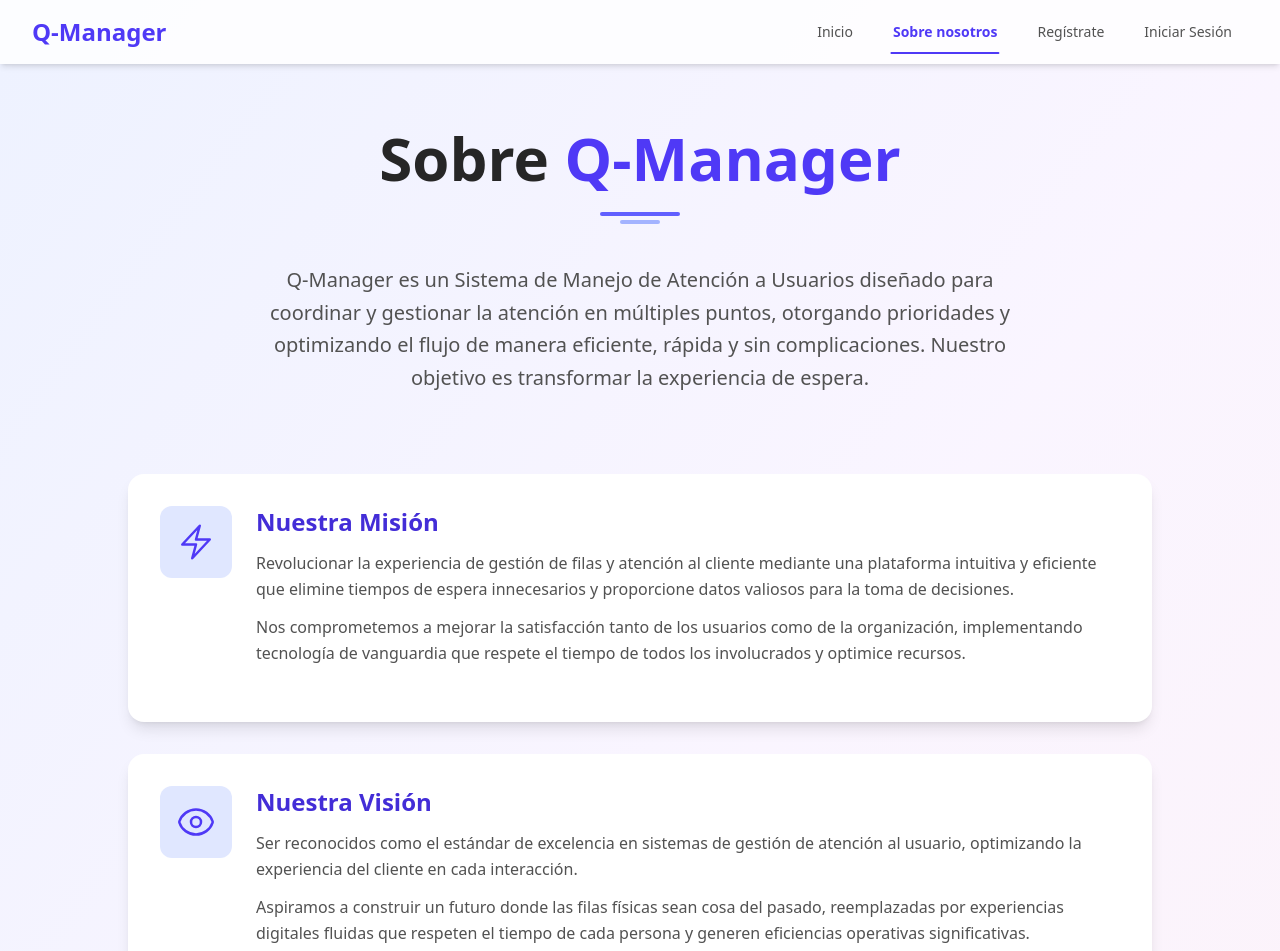
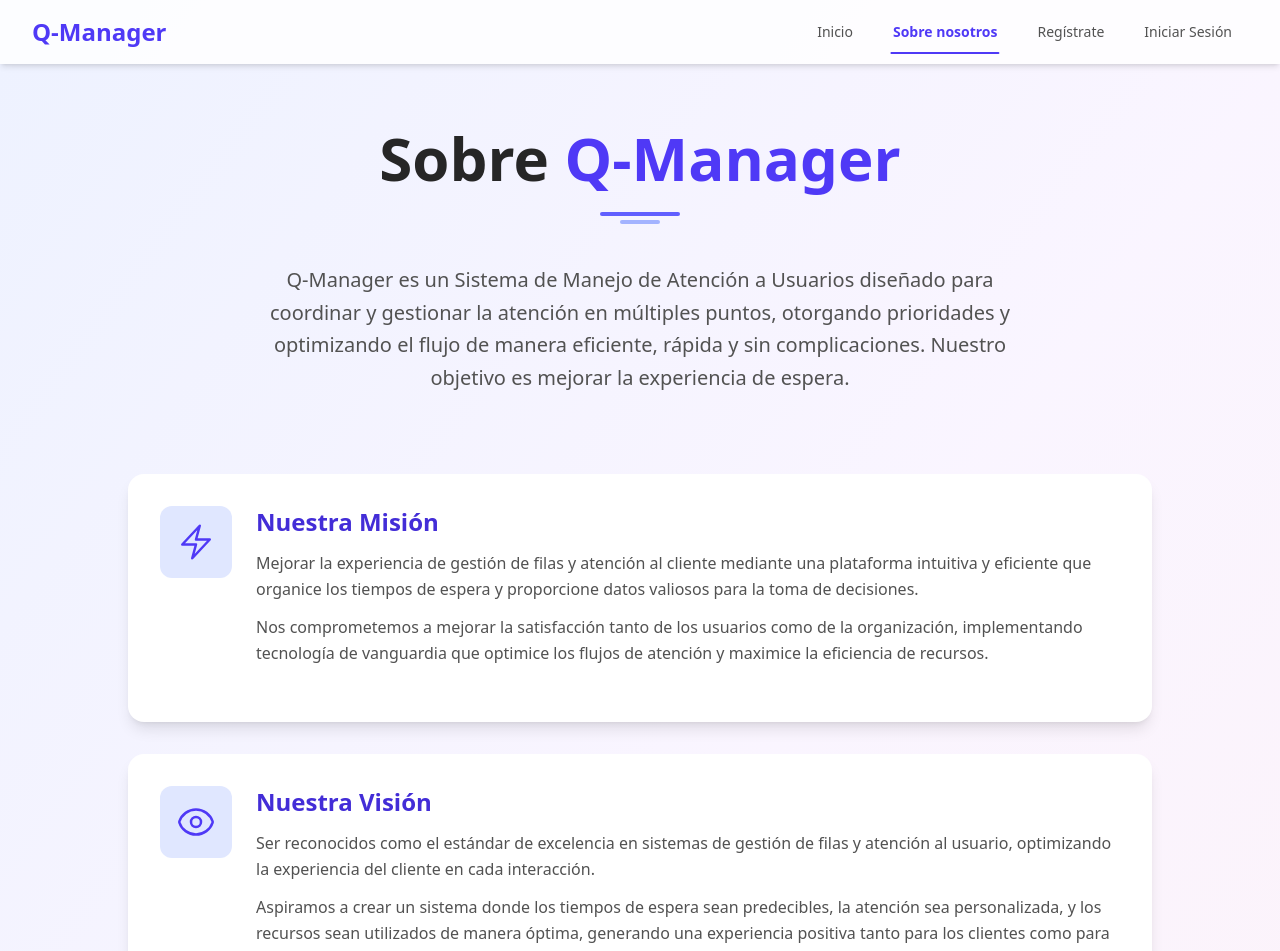
Before and after one commit to juanpab05/Q-Manager, a React (Vite) app: page /about in a window 1280 px wide. Shown: the top 951 px of the page. Built offline with nearby package versions, Linux system fonts and the light colour scheme.

Commit message:
Update About page content to enhance clarity and engagement. Revised mission and vision statements for improved messaging and user experience, focusing on optimizing wait times and resource efficiency.

```diff
--- a/src/pages/About/About.tsx
+++ b/src/pages/About/About.tsx
@@ -72,7 +72,7 @@ const AboutPage: React.FC = () => {
             <p className="text-lg sm:text-xl text-neutral-600 max-w-3xl mx-auto leading-relaxed">
               Q-Manager es un Sistema de Manejo de Atención a Usuarios diseñado para coordinar y
               gestionar la atención en múltiples puntos, otorgando prioridades y optimizando el flujo
-              de manera eficiente, rápida y sin complicaciones. Nuestro objetivo es transformar la experiencia de espera.
+              de manera eficiente, rápida y sin complicaciones. Nuestro objetivo es mejorar la experiencia de espera.
             </p>
           </section>
 
@@ -88,10 +88,10 @@ const AboutPage: React.FC = () => {
                 title="Nuestra Misión"
               >
                 <p className="mb-3">
-                  Revolucionar la experiencia de gestión de filas y atención al cliente mediante una plataforma intuitiva y eficiente que elimine tiempos de espera innecesarios y proporcione datos valiosos para la toma de decisiones.
+                  Mejorar la experiencia de gestión de filas y atención al cliente mediante una plataforma intuitiva y eficiente que organice los tiempos de espera y proporcione datos valiosos para la toma de decisiones.
                 </p>
                 <p>
-                  Nos comprometemos a mejorar la satisfacción tanto de los usuarios como de la organización, implementando tecnología de vanguardia que respete el tiempo de todos los involucrados y optimice recursos.
+                  Nos comprometemos a mejorar la satisfacción tanto de los usuarios como de la organización, implementando tecnología de vanguardia que optimice los flujos de atención y maximice la eficiencia de recursos.
                 </p>
               </IconSection>
 
@@ -105,10 +105,10 @@ const AboutPage: React.FC = () => {
                 title="Nuestra Visión"
               >
                 <p className="mb-3">
-                  Ser reconocidos como el estándar de excelencia en sistemas de gestión de atención al usuario, optimizando la experiencia del cliente en cada interacción.
+                  Ser reconocidos como el estándar de excelencia en sistemas de gestión de filas y atención al usuario, optimizando la experiencia del cliente en cada interacción.
                 </p>
                 <p>
-                  Aspiramos a construir un futuro donde las filas físicas sean cosa del pasado, reemplazadas por experiencias digitales fluidas que respeten el tiempo de cada persona y generen eficiencias operativas significativas.
+                  Aspiramos a crear un sistema donde los tiempos de espera sean predecibles, la atención sea personalizada, y los recursos sean utilizados de manera óptima, generando una experiencia positiva tanto para los clientes como para el personal.
                 </p>
               </IconSection>
 
```
